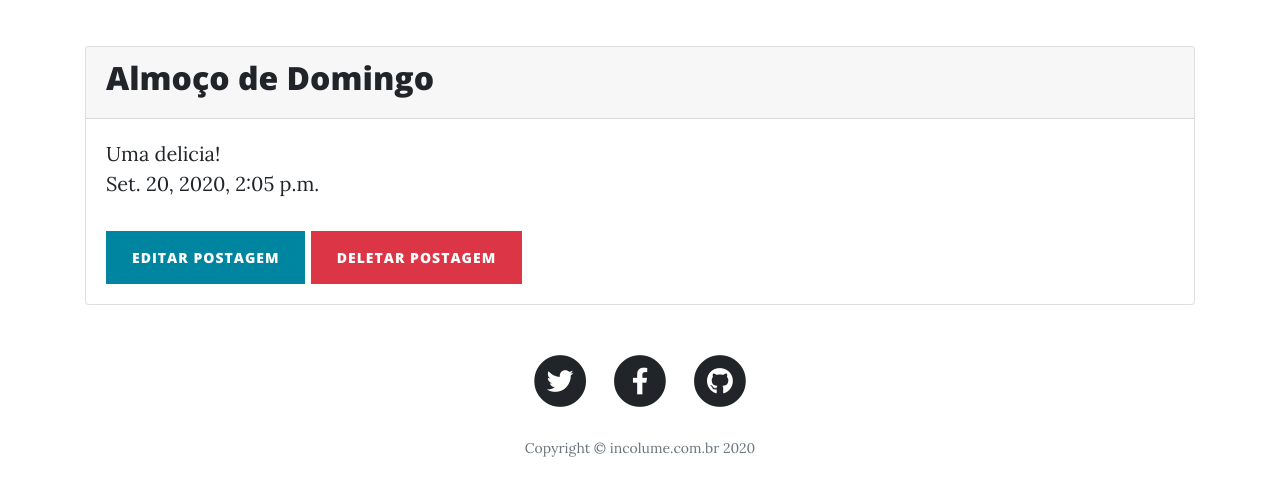
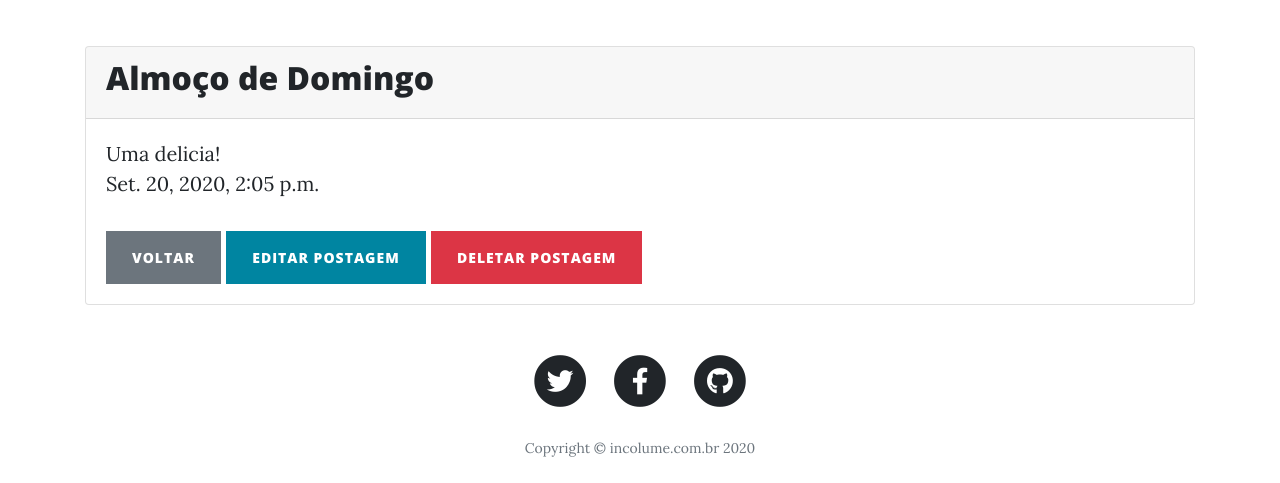
Before and after one commit to britodfbr/curso-dj-1600521579, a Django app: a page that uses blog/templates/blog/post_detail.html in a window 1280 px wide. Shown: the part 537-1020 px from the top of the page. Run offline with Django 3.2, Linux system fonts and the light colour scheme; data comes from the database, SQL or seed files in the repository; some libraries are stand-ins or nearby versions.

Commit message:
Melhoria na navegação de páginas

```diff
--- a/blog/templates/blog/post_delete.html
+++ b/blog/templates/blog/post_delete.html
@@ -18,6 +18,7 @@
                 {%csrf_token%}
                 <b>Deseja realmente excluir permanentemente esta postagem <u>{{ post.title }}?</u></b>
                 <br />
+                <a href="{% url 'home' %}" class="btn btn-secondary">Cancelar</a>
                 <input type="submit" value="Confirmar" class="btn btn-danger">
             </form>
         </div>
--- a/blog/templates/blog/post_detail.html
+++ b/blog/templates/blog/post_detail.html
@@ -18,6 +18,7 @@
                 <p>{{ object.content|safe }}</p>
                 <p>{{ object.published }}</p>
             </div>
+            <a href="{% url 'home' %}" class="btn btn-secondary">Voltar</a>
             <a href="{{ object.get_absolute_url_update }}" class="btn btn-primary">Editar postagem</a>
             <a href="{% url 'post_delete' object.pk %}" class="btn btn-danger">Deletar postagem</a>
         </div>
--- a/blog/templates/blog/post_edit.html
+++ b/blog/templates/blog/post_edit.html
@@ -11,6 +11,7 @@
             <form method="post" enctype="multipart/form-data">
                 {%csrf_token%}
                 {{form|bootstrap}}
+                <a href="{% url 'home' %}" class="btn btn-secondary">Voltar</a>
                 <input class="btn btn-primary" type="submit" value="Salvar">
             </form>
         </div>
```
